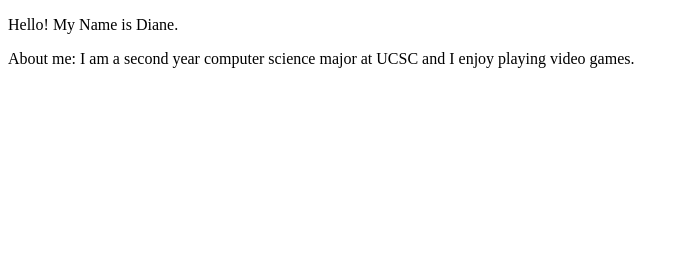
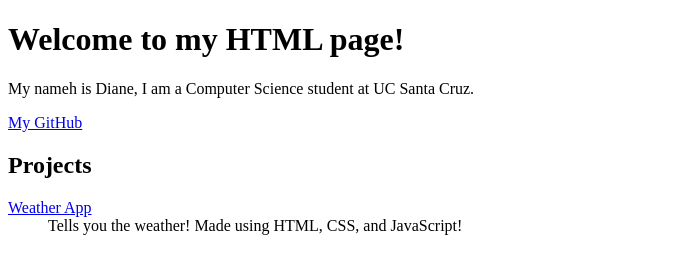
Before and after one commit to dianee0/website, a plain HTML site: page index.html in a window 1280 px wide. Shown: the whole page, without its empty margins (0-689 px from the left). Drawn offline with Linux system fonts and the light colour scheme.

Commit message:
Created website skeleton

```diff
--- a/index.html
+++ b/index.html
@@ -1,10 +1,17 @@
 <!doctype html>
 <html>
   <head>
-    <title>My Personal Website</title>
+    <title>Our Funky HTML Page</title>
+    <meta name="description" content="Our first page">
   </head>
-  <body>
-    <p>Hello! My Name is Diane.</p>
-    <p>About me: I am a second year computer science major at UCSC and I enjoy playing video games.</p>
-  </body>
+<body>
+  <h1>Welcome to my HTML page!</h1>
+  <p>My nameh is Diane, I am a Computer Science student at UC Santa Cruz.</p>
+  <a href="https://github.com/dianee0">My GitHub</a>
+  <h2>Projects</h2>
+  <dl>
+    <dt><a href = "https://github.com/dianee0">Weather App</a></dt>
+    <dd>Tells you the weather! Made using HTML, CSS, and JavaScript!</dd>
+  </dl>
+</body>
 </html>
```
